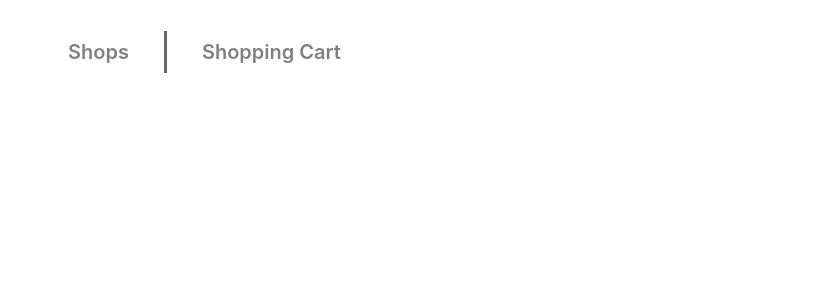
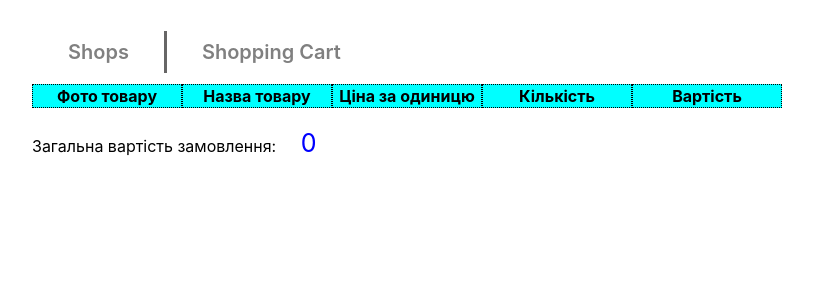
Before and after one commit to litvinenkoiryna/react-my-first-project, a React (Create React App) app: page /shopping_cart in a window 1280 px wide. Shown: the top 300 px of the page, without its empty margins (8-821 px from the left). Built offline with nearby package versions, Linux system fonts and the light colour scheme.

Commit message:
increace & decreace item in cart

```diff
--- a/src/App.js
+++ b/src/App.js
@@ -8,18 +8,49 @@ import React, {useState} from "react";
 
 function App() {
 
-let [items, setItems]  = useState([ ])
-  console.log(items);
+    const [items, setItems]  = useState([ ]);
+    const result = items.reduce(
+    (previousValue, currentItem) => previousValue+currentItem.count*currentItem.price,
+    0
+    );
+  //console.log(items);
 
-let addItem = (title, price) => {
+let addItem = (img, title, price, count) => {
     let newItem = {
       id: Date.now(),
+      img,
       title,
       price,
+      count: 1,
     }
 setItems([...items, newItem]);
 }
 
+const removeItem = (item) => {
+    setItems(items.filter(i => i.id !== item.id))
+}
+
+const handleIncreaceCount = (id) => {
+  setItems(items.map(item => {
+    if (item.id === id) {
+      item.count++
+    }
+    return item;
+  }));
+ }
+
+ const handleDecreaceCount = (id, count) => {
+    if(count<2) {
+      count = 1
+    } else {
+     setItems(items.map(item => {
+        if (item.id === id) {
+           item.count--
+    }
+    return item;
+  }));
+ }
+}
 
    return (
     <BrowserRouter>
@@ -27,7 +58,13 @@ setItems([...items, newItem]);
                 <Header />
                 <Routes>
                     <Route path='/' element={<Main  addItem = {addItem}/>} />
-                    <Route path='/shopping_cart' element= {<ShoppingCart items = {items} />} />
+                    <Route path='/shopping_cart' element = {<ShoppingCart
+                                              remove={removeItem}
+                                              items={items}
+                                              result={result}
+                                              increaceCount={handleIncreaceCount}
+                                              decreaceCount={handleDecreaceCount}
+                                                              />} />
                 </Routes>
         </div>
     </BrowserRouter>
--- a/src/components/Card.jsx
+++ b/src/components/Card.jsx
@@ -3,8 +3,6 @@ import styles from "../styles/Card.module.css";
 
 
 const Card = ({ item, addItem}) => {
-
-
 
   return (
     <div key={item.id} className={styles.card}>
@@ -12,7 +10,7 @@ const Card = ({ item, addItem}) => {
       <h2 className={styles.title}>{item.title}</h2>
       <p className={styles.price}>price:{item.price}</p>
       <p className={styles.description}>{item.description}</p>
-      <button className={styles.btn} onClick={()=> addItem(item.title,item.price)}>add to Cart</button>
+      <button className={styles.btn} onClick={()=> addItem(item.img,item.title,item.price)}>add to Cart</button>
     </div>
   );
 };
--- /dev/null
+++ b/src/components/FooterCart.jsx
@@ -0,0 +1,14 @@
+import React , {useState} from "react";
+import styles from "../styles/FooterCart.module.css";
+
+const FooterCart = (props) => {
+    return (
+        <div className={styles.footer}>
+            <span>
+                Загальна вартість замовлення: <span className={styles.value}>{props.result}</span>
+            </span>
+        </div>
+    )
+}
+
+export default FooterCart;
--- a/src/components/Main.jsx
+++ b/src/components/Main.jsx
@@ -16,7 +16,7 @@ function Main({addItem}) {
       </div>
       <div className={styles.container}>
         {shopCards.cards.map((item) => (
-          <Card key={item.id} item={item} addItem = {addItem} />
+          <Card key={item.id} item={item} addItem={addItem} />
         ))}
       </div>
     </div>
--- a/src/components/ShoppingCart.jsx
+++ b/src/components/ShoppingCart.jsx
@@ -1,25 +1,40 @@
 import React from "react";
 import styles from "../styles/ShoppingCart.module.css";
+import FooterCart from "./FooterCart";
 
- const ShoppingCart = ({items}) => {
-
-   //console.log(items);
-      return (
-
-      <div className={styles.cart}>
-        {items.map((item)=>(
-           <div className = {styles.items} key={item.id}>
-                <div className={styles.item}>item:{item.title}</div>
-                <div className={styles.item}>price{item.price}</div>
-            </div>))}
-        {/* {items.lenght>0 ? */}
-
-            {/* : */}
-         {/* <h2 className={styles.message}>Ваша корзина пуста</h2> */}
-        {/* } */}
-      </div>
-
-   )
+const ShoppingCart = ({ items, remove, increaceCount, decreaceCount, result}) => {
+  //console.log(items);
+  return (
+    <table className={styles.cartTitle}>
+      <tread>
+        <tr>
+          <th>Фото товару</th>
+          <th>Назва товару</th>
+          <th>Ціна за одиницю</th>
+          <th>Кількість</th>
+          <th>Вартість</th>
+        </tr>
+      </tread>
+      <tbody className={styles.cartBody}></tbody>
+      {items.map((item) => (
+        <tr className={styles.items} key={item.id}>
+          <td>
+            <img className={styles.img} src={item.img} alt={item.title} />
+          </td>
+          <td className={styles.item}>{item.title}</td>
+          <td className={styles.item}>{item.price}$</td>
+          <td>
+            <button onClick={()=>decreaceCount(item.id,item.count)}>-</button>
+            <span className={styles.count}>{(item.count)} </span>
+            <button onClick={()=>increaceCount(item.id)}>+</button>
+          </td>
+          <td>{item.price * item.count}</td>
+          <button onClick={() => remove(item)}>X</button>
+        </tr>
+      ))}
+      <FooterCart result = {result}/>
+    </table>
+  );
 };
 
 export default ShoppingCart;
--- /dev/null
+++ b/src/styles/FooterCart.module.css
@@ -0,0 +1,9 @@
+.footer{
+    margin-top: 20px;
+}
+
+.value{
+    font-size: 25px;
+    color: blue;
+    margin-left: 20px;
+}
--- a/src/styles/ShoppingCart.module.css
+++ b/src/styles/ShoppingCart.module.css
@@ -1,4 +1,4 @@
-.cart{
+.cartTitle{
     margin-top: 20px;
 }
 
@@ -8,7 +8,31 @@
 
 }
 
-.item{
+table{
+    border-spacing: 0px;
+
+}
+
+th{
+    border: 1px dotted black;
+    width: 150px;
+    background-color: aqua;
+}
+
+td{
+    border: 1px dotted black;
+    width: 150px;
+}
+
+.cartBody{
+    text-align: center;
+}
+
+.img{
+    width: 140px;
+}
+
+/* .item{
     border: 1px solid black;
     padding: 10px;
     font-size: 24px;
@@ -18,4 +42,4 @@
 
 .message{
     color: blueviolet;
-}
+} */
```
